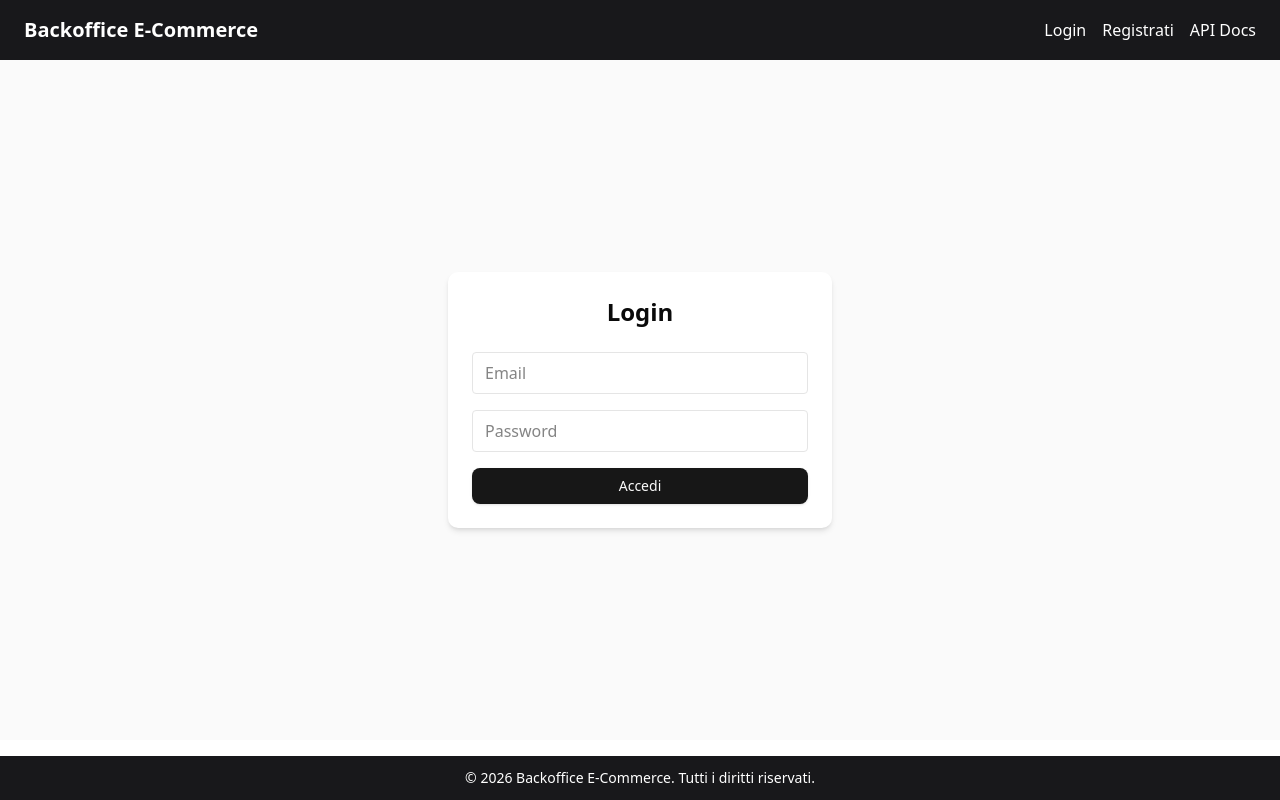
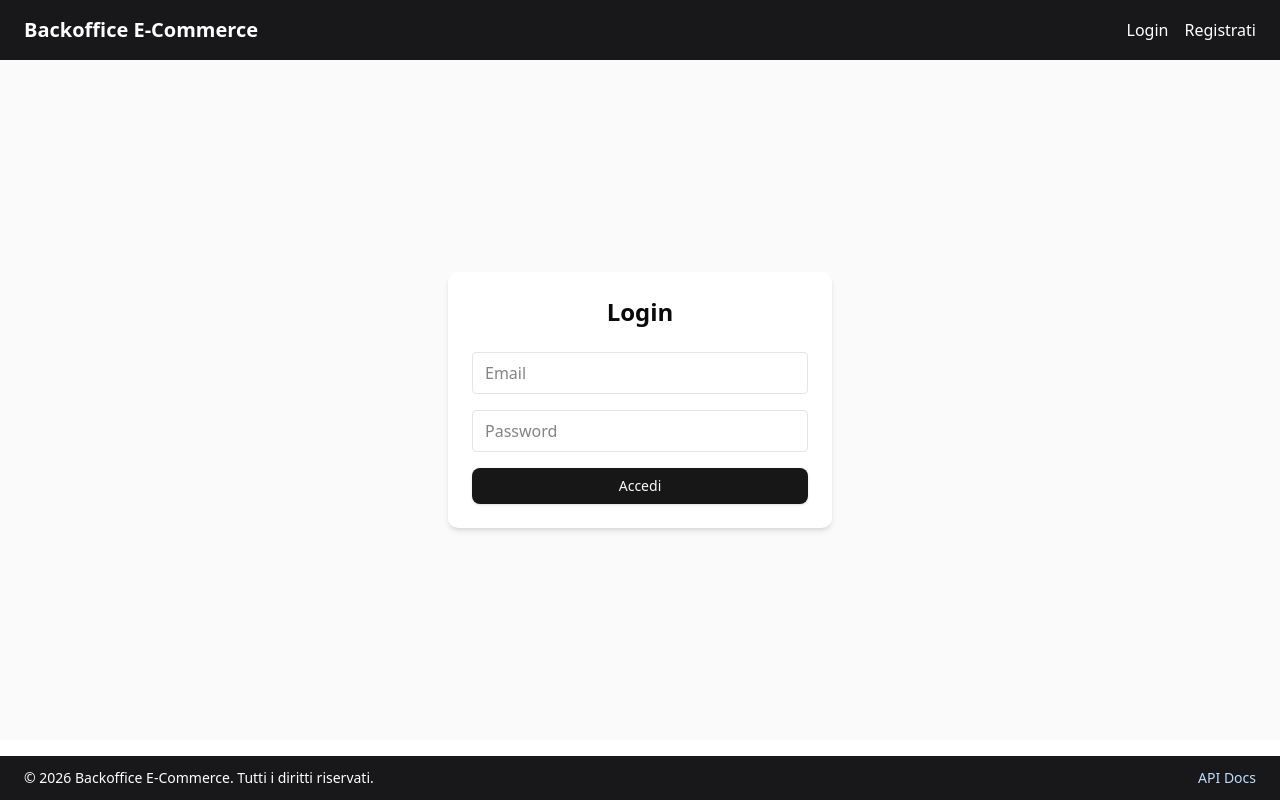
Before and after one commit to sala88/backoffice-ecommerce, a Next.js app: page /login in a window 1280 px wide. Built offline with nearby package versions, Linux system fonts and the light colour scheme.

Commit message:
Fix user navigation flow

```diff
--- a/src/app/api/auth/login/route.ts
+++ b/src/app/api/auth/login/route.ts
@@ -2,7 +2,8 @@ import { prisma } from "../../../../lib/prisma"
 import bcrypt from "bcrypt"
 import { createToken, setAuthCookie } from "../../../../lib/auth"
 import { NextRequest, NextResponse } from "next/server"
-import { LoginRequestSchema, LoginResponseSchema, ErrorResponseSchema } from "../../../../lib/openapi"
+import { LoginRequestSchema, LoginResponseSchema } from "../../../../lib/zodSchemas"
+import { ErrorResponseSchema } from "../../../../lib/zodSchemas"
 
 export async function POST(req: NextRequest) {
   try {
@@ -25,7 +26,7 @@ export async function POST(req: NextRequest) {
     }
     const token = await createToken(user.id, user.email)
     await setAuthCookie(token)
-    return NextResponse.json(LoginResponseSchema.parse({ ok: true }))
+    return NextResponse.json({ ok: true, token })
   } catch (err: any) {
     console.error(err)
     return NextResponse.json(ErrorResponseSchema.parse({ error: err && typeof err === "object" && "message" in err ? (err as any).message : "Server error" }), { status: 500 })
--- a/src/app/api/auth/register/route.ts
+++ b/src/app/api/auth/register/route.ts
@@ -2,7 +2,7 @@ import { prisma } from "../../../../lib/prisma";
 import bcrypt from "bcrypt";
 import { createToken, setAuthCookie } from "../../../../lib/auth";
 import { NextRequest, NextResponse } from "next/server";
-import { RegisterRequestSchema, RegisterResponseSchema, ErrorResponseSchema } from "../../../../lib/openapi";
+import { RegisterRequestSchema, RegisterResponseSchema, ErrorResponseSchema } from "../../../../lib/zodSchemas";
 
 export async function POST(req: NextRequest) {
   try {
--- a/src/app/api/upload/process/route.ts
+++ b/src/app/api/upload/process/route.ts
@@ -75,7 +75,7 @@ export async function POST(req: NextRequest) {
         discountPct: parsedDiscount,
       });
       if (!parsed.success) {
-        const errorMsg = parsed.error.errors.map(e => e.message).join(", ");
+        const errorMsg = parsed.error.issues.map((e: any) => e.message).join(", ");
         throw new Error(`Riga ${index + 1}: ${errorMsg}`);
       }
       return parsed.data;
--- a/src/app/login/page.tsx
+++ b/src/app/login/page.tsx
@@ -50,7 +50,7 @@ export default function LoginPage() {
         if (data.token) {
           localStorage.setItem("token", data.token);
         }
-        window.location.href = "/dashboard";
+        window.location.href = "/";
       }
     } catch (err) {
       setError("Errore di rete");
--- a/src/app/page.tsx
+++ b/src/app/page.tsx
@@ -1,8 +1,16 @@
+"use client";
 
-
-import { redirect } from "next/navigation";
+import { useEffect, useState } from "react";
+import ProductsHome from "./products/page";
 
 export default function Home() {
-	redirect("/products");
-	return null;
+	const [isLoggedIn, setIsLoggedIn] = useState(false);
+
+	useEffect(() => {
+		if (typeof window !== "undefined") {
+			setIsLoggedIn(!!localStorage.getItem("token"));
+		}
+	}, []);
+
+	return <ProductsHome publicView={!isLoggedIn} />;
 }
--- a/src/app/products/page.tsx
+++ b/src/app/products/page.tsx
@@ -4,7 +4,8 @@ import { useRouter } from "next/navigation";
 import { Button } from "@/components/ui/button";
 import Link from "next/link";
 
-export default function ProductsPage() {
+
+export default function ProductsPage({ publicView = false }: { publicView?: boolean }) {
   const router = useRouter();
   const [products, setProducts] = useState<any[]>([]);
   const [loading, setLoading] = useState(true);
@@ -13,10 +14,12 @@ export default function ProductsPage() {
   const [pageSize] = useState(10);
   const [totalPages, setTotalPages] = useState(1);
   const [total, setTotal] = useState<number>(0);
+  const [isLoggedIn, setIsLoggedIn] = useState(false);
 
   useEffect(() => {
     const token = typeof window !== "undefined" && localStorage.getItem("token");
-    if (!token) {
+    setIsLoggedIn(!!token);
+    if (!publicView && !token) {
       router.replace("/login");
       return;
     }
@@ -33,7 +36,7 @@ export default function ProductsPage() {
         setError("Errore nel caricamento prodotti");
         setLoading(false);
       });
-  }, [router, page, pageSize]);
+  }, [router, page, pageSize, publicView]);
 
   return (
     <div className="flex min-h-[calc(100vh-120px)] items-center justify-center bg-zinc-50 dark:bg-black">
@@ -44,7 +47,9 @@ export default function ProductsPage() {
             Totale: {total}
           </span>
         </div>
-        <Button onClick={() => router.push("/products/new")}>Carica nuovo prodotto</Button>
+        {!publicView && isLoggedIn && (
+          <Button onClick={() => router.push("/products/new")}>Carica nuovo prodotto</Button>
+        )}
         {loading ? (
           <div>Caricamento prodotti...</div>
         ) : error ? (
--- a/src/app/register/page.tsx
+++ b/src/app/register/page.tsx
@@ -19,7 +19,7 @@ export default function RegisterPage() {
     // Validazione con zod
     const result = RegisterRequestSchema.safeParse({ email, password });
     if (!result.success) {
-      const firstError = result.error.errors?.[0]?.message || "Invalid input";
+      const firstError = result.error.issues?.[0]?.message || "Invalid input";
       setError(firstError);
       setLoading(false);
       return;
--- a/src/components/layout/Footer.tsx
+++ b/src/components/layout/Footer.tsx
@@ -1,7 +1,10 @@
+import Link from "next/link";
+
 export default function Footer() {
   return (
-    <footer className="w-full bg-zinc-900 text-white py-3 px-6 text-center text-sm mt-auto">
-      © {new Date().getFullYear()} Backoffice E-Commerce. Tutti i diritti riservati.
+    <footer className="w-full bg-zinc-900 text-white py-3 px-6 text-sm mt-auto flex flex-row items-center justify-between">
+      <span className="text-left">© {new Date().getFullYear()} Backoffice E-Commerce. Tutti i diritti riservati.</span>
+      <Link href="/docs" className="hover:underline text-blue-200 text-right">API Docs</Link>
     </footer>
   );
 }
--- a/src/components/layout/Header.tsx
+++ b/src/components/layout/Header.tsx
@@ -1,15 +1,41 @@
+"use client";
 import Link from "next/link";
+import { useEffect, useState } from "react";
+import { useRouter } from "next/navigation";
 
 export default function Header() {
+  const [isLoggedIn, setIsLoggedIn] = useState(false);
+  const router = useRouter();
+
+  useEffect(() => {
+    if (typeof window !== "undefined") {
+      setIsLoggedIn(!!localStorage.getItem("token"));
+    }
+  }, []);
+
+  const handleLogout = () => {
+    if (typeof window !== "undefined") {
+      localStorage.removeItem("token");
+      setIsLoggedIn(false);
+      router.replace("/login");
+    }
+  };
+
   return (
     <header className="w-full bg-zinc-900 text-white py-4 px-6 flex items-center justify-between shadow">
       <Link href="/" className="text-xl font-bold">
         Backoffice E-Commerce
       </Link>
       <nav className="flex gap-4">
-        <Link href="/login" className="hover:underline">Login</Link>
-        <Link href="/register" className="hover:underline">Registrati</Link>
-        <Link href="/docs" className="hover:underline">API Docs</Link>
+        {!isLoggedIn && (
+          <>
+            <Link href="/login" className="hover:underline">Login</Link>
+            <Link href="/register" className="hover:underline">Registrati</Link>
+          </>
+        )}
+        {isLoggedIn && (
+          <button onClick={handleLogout} className="hover:underline bg-transparent border-none cursor-pointer text-white">Logout</button>
+        )}
       </nav>
     </header>
   );
--- a/src/lib/zodSchemas.ts
+++ b/src/lib/zodSchemas.ts
@@ -1,3 +1,6 @@
+export const HealthResponseSchema = z.object({
+  status: z.string(),
+});
 // Auth schemas
 export const RegisterRequestSchema = z.object({
   email: z.string().email({ message: "Email non valida" }),
```
